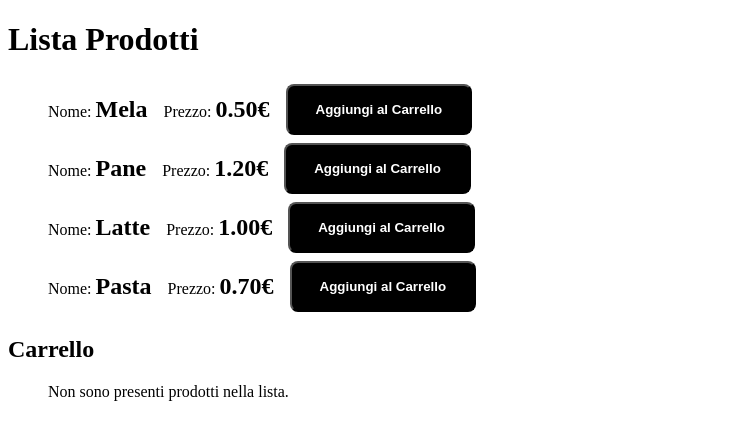
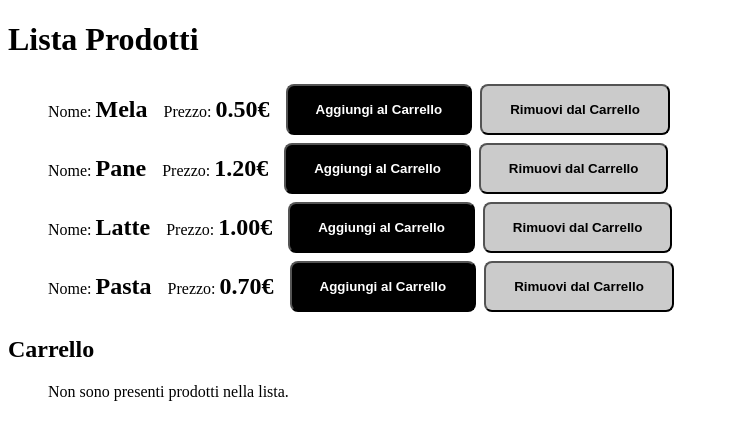
Before and after one commit to lorenzoferrante97/ex-react-usereducer-spesa, a React app: page / in a window 1280 px wide. Shown: the top 440 px of the page, without its empty margins (0-729 px from the left). Built offline with nearby package versions, Linux system fonts and the light colour scheme; the HTML template or start-up script is replaced by a standard one.

Commit message:
add: delete from list button

```diff
--- a/src/components/List.jsx
+++ b/src/components/List.jsx
@@ -24,10 +24,11 @@ export default function List({ products, type }) {
                   </p>
                 )}
                 {type == 'products' && (
-                  <div>
+                  <div className="btn-box">
                     <button onClick={() => updateProductQuantity(prod)} className="btn btn-primary">
                       Aggiungi al Carrello
                     </button>
+                    <button className="btn btn-sec">Rimuovi dal Carrello</button>
                   </div>
                 )}
               </li>
--- a/src/index.css
+++ b/src/index.css
@@ -7,6 +7,11 @@
 .list-items p span {
   font-size: 1.5rem;
   font-weight: 600;
+}
+
+.btn-box {
+  display: flex;
+  gap: 0.5rem;
 }
 
 .btn {
@@ -22,9 +27,17 @@
   transition-duration: 0.3s;
 }
 
-.btn-primary:hover {
+.btn-primary:hover,
+.btn-sec:hover {
   background-color: coral;
   color: #000;
   cursor: pointer;
   padding-inline: 1rem;
 }
+
+.btn-sec {
+  background-color: #cbcbcb;
+  color: #000;
+  transition: all;
+  transition-duration: 0.3s;
+}
```
